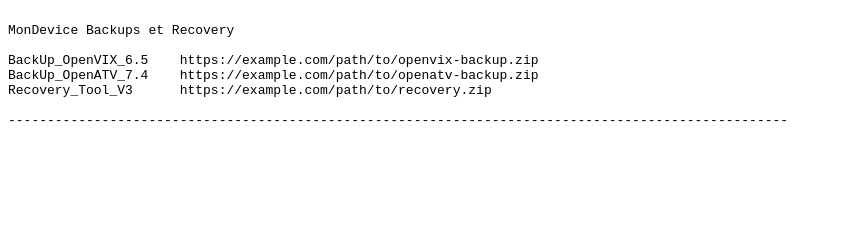
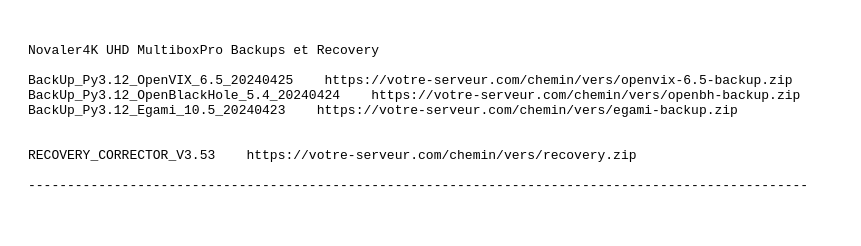
Before and after one commit to bzekhrouf/150288n, a plain HTML site: page index.html in a window 1280 px wide. Shown: the whole page, without its empty margins (0-861 px from the left). Drawn offline with Linux system fonts and the light colour scheme.

Commit message:
Update index.html

```diff
--- a/index.html
+++ b/index.html
@@ -2,17 +2,26 @@
 <html lang="fr">
 <head>
     <meta charset="UTF-8">
-    <title>Backups pour MonDevice</title>
+    <title>Backups Novaler4K Pro</title>
     <style>
-        body { font-family: monospace; white-space: pre; }
+        body {
+            font-family: monospace;
+            white-space: pre;
+            background: white;
+            color: black;
+            padding: 20px;
+        }
     </style>
 </head>
 <body>
-MonDevice Backups et Recovery
+Novaler4K UHD MultiboxPro Backups et Recovery
 
-BackUp_OpenVIX_6.5    https://example.com/path/to/openvix-backup.zip
-BackUp_OpenATV_7.4    https://example.com/path/to/openatv-backup.zip
-Recovery_Tool_V3      https://example.com/path/to/recovery.zip
+BackUp_Py3.12_OpenVIX_6.5_20240425    https://votre-serveur.com/chemin/vers/openvix-6.5-backup.zip
+BackUp_Py3.12_OpenBlackHole_5.4_20240424    https://votre-serveur.com/chemin/vers/openbh-backup.zip
+BackUp_Py3.12_Egami_10.5_20240423    https://votre-serveur.com/chemin/vers/egami-backup.zip
+
+
+RECOVERY_CORRECTOR_V3.53    https://votre-serveur.com/chemin/vers/recovery.zip
 
 ----------------------------------------------------------------------------------------------------
 </body>
```
